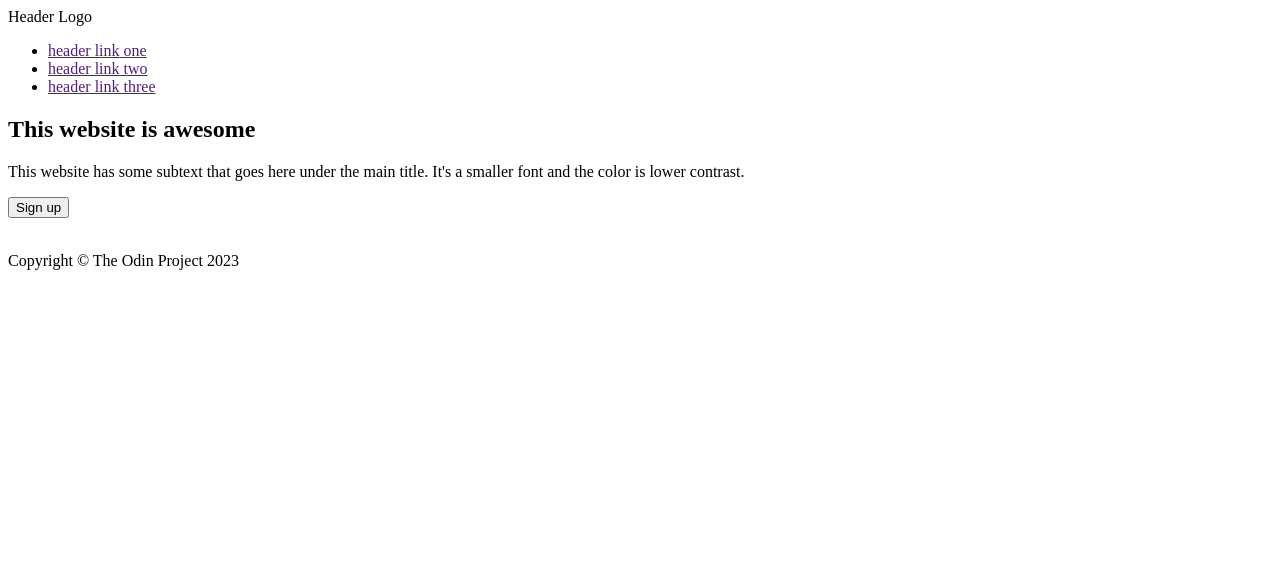
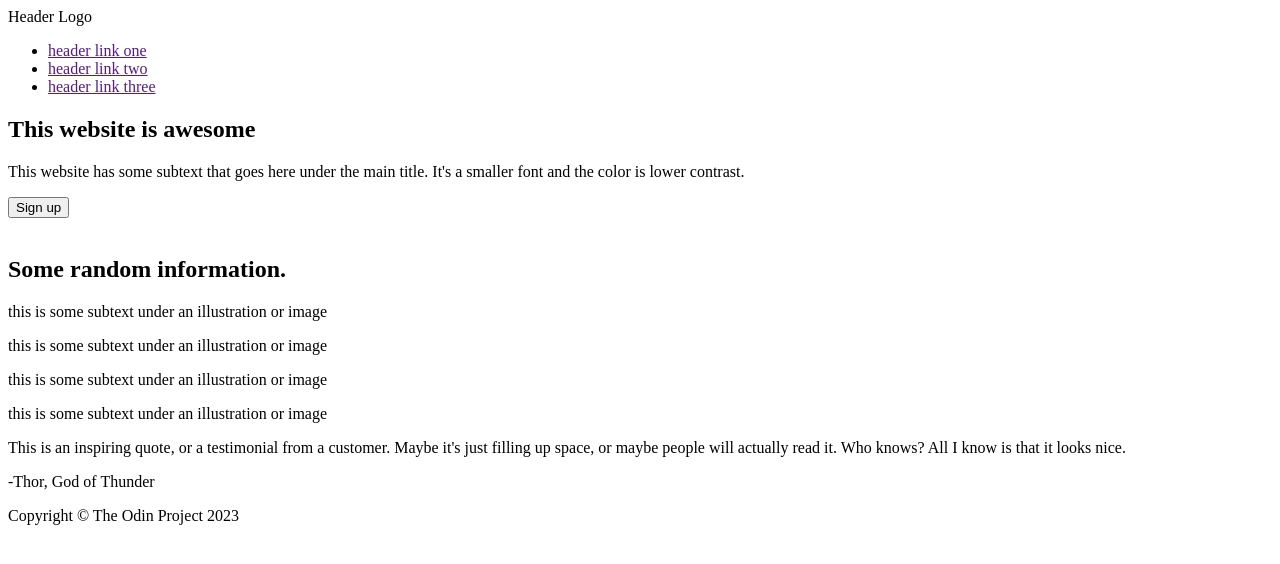
Before and after one commit to SebastianSalvadores/odin-flexbox, a plain HTML site: page index.html in a window 1280 px wide. Drawn offline with Linux system fonts and the light colour scheme.

Commit message:
Add information and quote sections.

```diff
--- a/index.html
+++ b/index.html
@@ -26,9 +26,34 @@
                 <img src="" alt="">
             </picture>
         </section>
-        <section class="information"></section>
-        <section class="quote"></section>
-        <section class="subscribe"></section>
+        <section class="information">
+            <h2>Some random information.</h2>
+            <div class="cards">
+                <div class="card">
+                    <picture class="card-pic"></picture>
+                    <p>this is some subtext under an illustration or image</p>
+                </div>
+                <div class="card">
+                    <picture class="card-pic"></picture>
+                    <p>this is some subtext under an illustration or image</p>
+                </div>
+                <div class="card">
+                    <picture class="card-pic"></picture>
+                    <p>this is some subtext under an illustration or image</p>
+                </div>
+                <div class="card">
+                    <picture class="card-pic"></picture>
+                    <p>this is some subtext under an illustration or image</p>
+                </div>
+            </div>
+        </section>
+        <section class="quote">
+            <p>This is an inspiring quote, or a testimonial from a customer. Maybe it's just filling up space, or maybe people will actually read it. Who knows? All I know is that it looks nice.</p>
+            <p>-Thor, God of Thunder</p>
+        </section>
+        <section class="subscribe">
+
+        </section>
     </main>
     <footer>
         <p>Copyright &copy; The Odin Project 2023</p>
```
